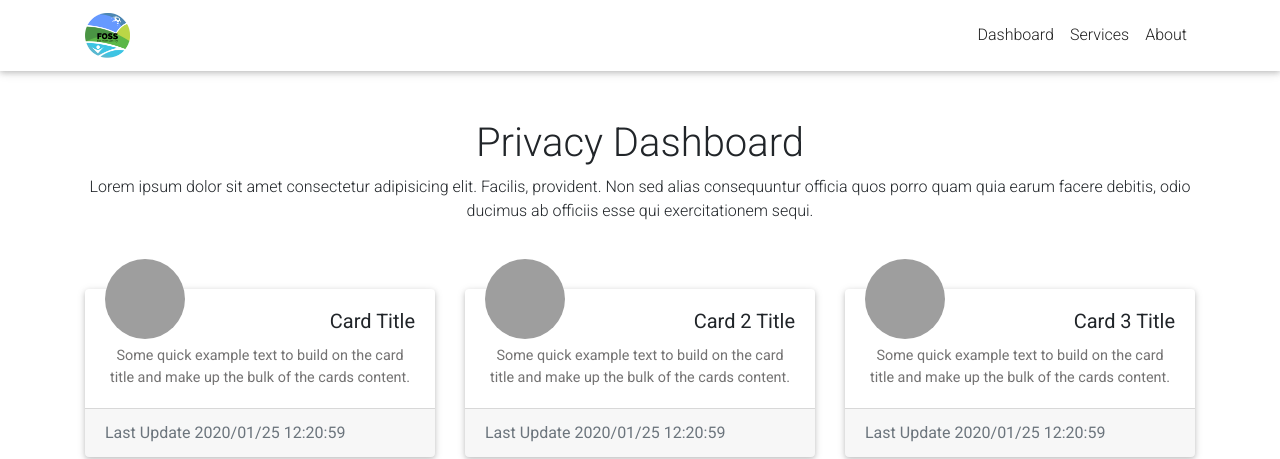
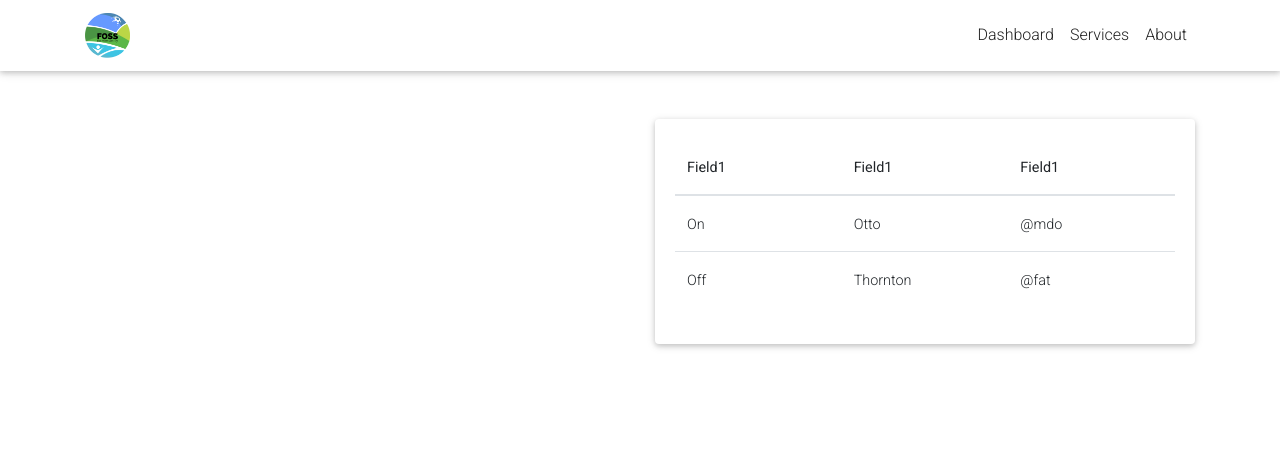
Before and after one commit to fossnsbm/Privacy-Dashboad, a React (Create React App) app: page /Blog in a window 1280 px wide. Shown: the top 459 px of the page. Built offline with nearby package versions, Linux system fonts and the light colour scheme; grey boxes are pictures that could not be loaded.

Commit message:
Added table to FOSS Blog

```diff
--- a/src/App.js
+++ b/src/App.js
@@ -5,6 +5,7 @@ import Card from "./Components/Card/Card";
 import Nav from "./Components/NavBar/Nav";
 import Content from "./Components/Content/Content";
 import About from "./Components/pages/about/about.jsx";
+import Blog from "./Components/pages/blog/Blog.jsx";
 
 export default class App extends Component {
   render() {
@@ -15,6 +16,9 @@ export default class App extends Component {
           <Switch>
             <Route path="/about">
               <About />
+            </Route>
+            <Route path="/Blog">
+              <Blog />
             </Route>
 
             <Route path="/">
--- a/src/Components/NavBar/Nav.jsx
+++ b/src/Components/NavBar/Nav.jsx
@@ -69,7 +69,11 @@ class NavbarPage extends Component {
                       </div>
                     </MDBDropdownToggle>
                       <MDBDropdownMenu className="dropdown-default">
-                        <MDBDropdownItem href="#!">Foss Blog</MDBDropdownItem>
+                        <MDBDropdownItem>
+                          <MDBNavLink className="text-dark" to="/Blog">
+                            FOSS Blog
+                          </MDBNavLink>
+                        </MDBDropdownItem>
                         <MDBDropdownItem href="#!">Foss Forum</MDBDropdownItem>
                         <MDBDropdownItem href="#!">Mail Server</MDBDropdownItem>
                         <MDBDropdownItem href="#!">KetchUp AddOn</MDBDropdownItem>
--- /dev/null
+++ b/src/Components/pages/blog/Blog.jsx
@@ -0,0 +1,68 @@
+import React from "react"
+import { MDBCard, MDBCardBody, MDBCardHeader, MDBInput, MDBBtn, MDBTable, MDBTableBody, MDBTableHead, MDBContainer, MDBRow, MDBCol  } from 'mdbreact';
+//import './Table.css';
+
+const Blog = (props) => {
+  const data_panel = {
+    columns: [
+
+      {
+        'label': 'Field1',
+        'field': 'first',
+        'sort': 'asc'
+      },
+      {
+        'label': 'Field1',
+        'field': 'last',
+        'sort': 'asc'
+      },
+      {
+        'label': 'Field1',
+        'field': 'username',
+        'sort': 'asc'
+      },
+
+    ],
+    rows: [
+      {
+
+        'first': 'On',
+        'last': 'Otto',
+        'username': '@mdo',
+      },
+      {
+
+        'first': 'Off',
+        'last': 'Thornton',
+        'username': '@fat',
+      },
+
+
+    ]
+  };
+
+  return(
+    <MDBContainer>
+       <MDBRow>
+
+                <MDBCol className="lg-6">
+
+               </MDBCol>
+
+           <MDBCol className="lg-6">
+           <MDBCard narrow>
+
+            <MDBCardBody cascade>
+                <MDBTable btn fixed>
+                <MDBTableHead columns={data_panel.columns}/>
+                <MDBTableBody rows={data_panel.rows} />
+                </MDBTable>
+            </MDBCardBody>
+        </MDBCard>
+           </MDBCol>
+       </MDBRow>
+    </MDBContainer>
+  );
+};
+
+export default Blog;
```
